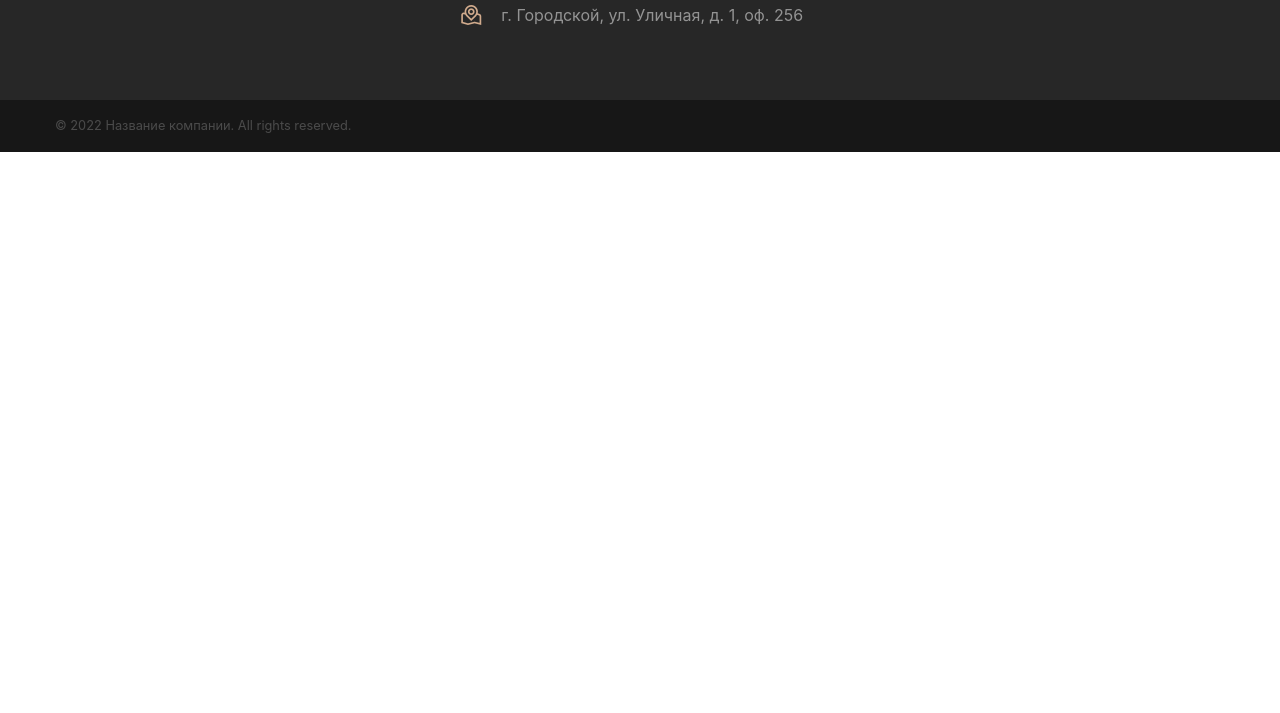
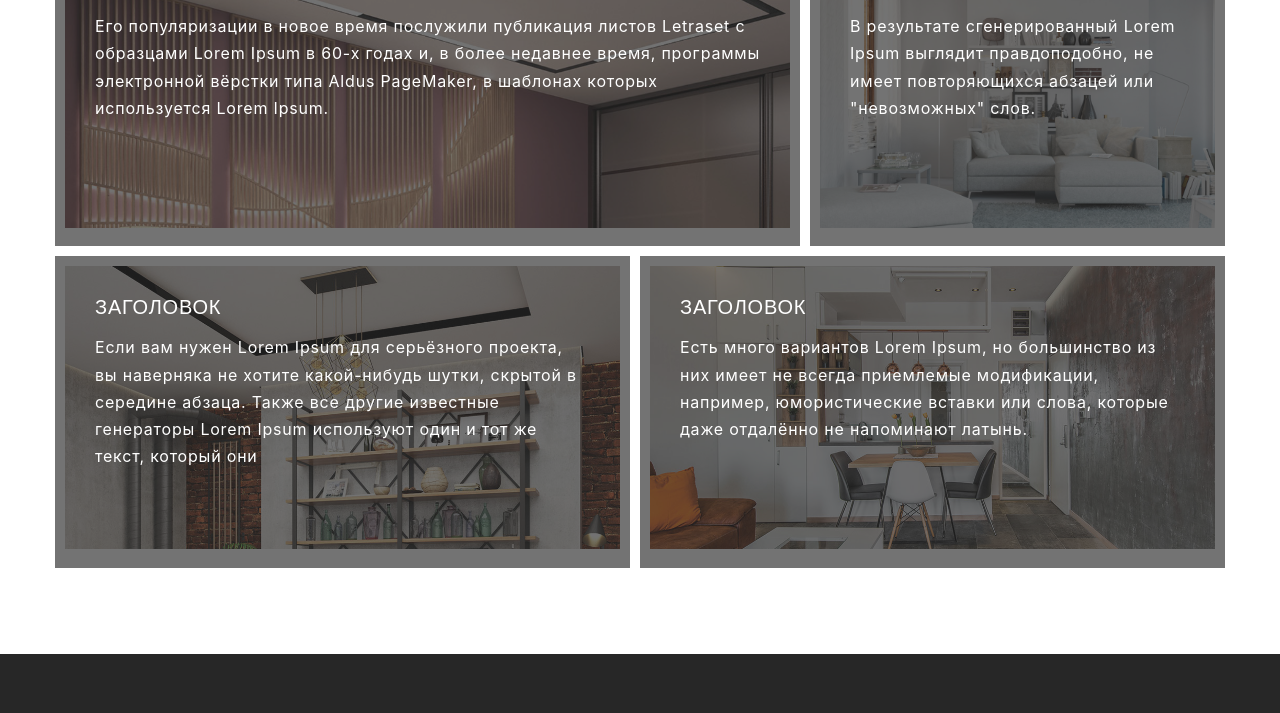
Before and after one commit to PetrovaNina/Skirting-Board, a website: page categories.html in a window 1280 px wide. Shown: the part 1104-1817 px from the top of the page. Before the commit the page ends 1256 px from the top, so only its background shows below. Drawn offline with nearby package versions, Linux system fonts and the light colour scheme; a web font is replaced by a local one.

Commit message:
feat: added grid layout template

```diff
--- a/categories.html
+++ b/categories.html
@@ -114,6 +114,59 @@
         </article>
       </div>
     </section>
+    <section class="section">
+      <div class="container categories-container">
+        <div class="section-title">
+          <h6 class="section-title-content">Почему выбирают этот товар</h6>
+        </div>
+        <div class="grid-block">
+          <article class="main-item grid-item grow-container">
+            <div class="scalable-image-wrap">
+              <img class="grow-image" src="images/categories/svetovyeresheniya.jpeg" alt="" width="370"
+                height="303" />
+            </div>
+            <div class="grid-description about-content">
+              <h5 class="grid-title">Заголовок</h5>
+              <p>Его популяризации в новое время послужили публикация листов Letraset с образцами Lorem Ipsum в 60-х
+                годах и, в более недавнее время, программы электронной вёрстки типа Aldus PageMaker, в шаблонах которых
+                используется Lorem Ipsum.</p>
+            </div>
+          </article>
+          <article class="second-item grid-item grow-container">
+            <div class="scalable-image-wrap">
+              <img class="grow-image" src="images/categories/skrytyykarniz2.jpeg" alt="" width="370" height="303" />
+            </div>
+            <div class="grid-description about-content">
+              <h5 class="grid-title">Заголовок</h5>
+              <p>В результате сгенерированный Lorem Ipsum выглядит правдоподобно, не имеет
+                повторяющихся абзацей или "невозможных" слов.</p>
+            </div>
+          </article>
+          <article class="twin grid-item grow-container">
+            <div class="scalable-image-wrap">
+              <img class="grow-image" src="images/categories/podium.jpeg" alt="" width="370" height="303" />
+            </div>
+            <div class="grid-description about-content">
+              <h5 class="grid-title">Заголовок</h5>
+              <p>Если вам нужен Lorem Ipsum для серьёзного проекта, вы наверняка не хотите какой-нибудь шутки, скрытой в
+                середине абзаца. Также все другие известные генераторы Lorem Ipsum используют один и тот же текст,
+                который они
+              </p>
+            </div>
+          </article>
+          <article class="twin grid-item grow-container">
+            <div class="scalable-image-wrap">
+              <img class="grow-image" src="images/categories/paryashiy2.jpeg" alt="" width="370" height="303" />
+            </div>
+            <div class="grid-description about-content">
+              <h5 class="grid-title">Заголовок</h5>
+              <p>Есть много вариантов Lorem Ipsum, но большинство из них имеет не всегда приемлемые модификации,
+                например, юмористические вставки или слова, которые даже отдалённо не напоминают латынь.</p>
+            </div>
+          </article>
+        </div>
+      </div>
+    </section>
   </main>
   <footer>
     <div class="container footer-container">
--- a/css/categories.css
+++ b/css/categories.css
@@ -35,6 +35,53 @@
 }
 
 
+
+.grid-block {
+  display: grid;
+  grid-template-columns: 1fr repeat(4, minmax(auto, 10em)) 1fr;
+  grid-template-rows: minmax(1em, auto) 1fr auto minmax(1em, auto);
+  gap: 10px;
+}
+
+.grid-item {
+  position: relative;
+}
+
+.main-item {
+  grid-column: 1/5;
+}
+
+.second-item {
+  grid-column: 5/8;
+}
+
+.twin {
+  grid-column: 1/4;
+  grid-row: 2/4;
+}
+
+.twin:last-of-type {
+  grid-column: 4/8;
+}
+
+.grid-description {
+  position: absolute;
+  top: 0;
+  right: 0;
+  bottom: 0;
+  left: 0;
+  padding: 40px;
+  text-align: start;
+  letter-spacing: 0.05em;
+  background-color: rgba(45, 44, 44, 0.664);
+  color: #ffffff;
+}
+
+.grid-title {
+  font-size: 20px;
+  color: #ffffff;
+}
+
 @media (min-width: 900px) {
   .categories-item__image-wrap {
     flex: 1 0 40%;
@@ -50,6 +97,14 @@
   .container.categories-container {
     padding: 0px 30px;
     max-width: 100%;
+  }
+
+  .main-item {
+    grid-column: 1/4;
+  }
+
+  .second-item {
+    grid-column: 4/8;
   }
 }
 
@@ -72,6 +127,19 @@
 
   .categories-item__link {
     width: 100%;
+  }
+
+  .grid-block {
+    grid-template-columns: 1fr;
+  }
+
+  .grid-item,
+  .twin:last-of-type {
+    grid-column: 1/2;
+  }
+
+  .twin {
+    grid-row: inherit;
   }
 }
 
--- a/css/style.css
+++ b/css/style.css
@@ -1100,10 +1100,7 @@ footer {
 	}
 }
 
-
-
-
-.shrink-image-wrap {
+.scalable-image-wrap {
 	width: 100%;
 	overflow: hidden;
 }
@@ -1118,3 +1115,15 @@ footer {
 .shrink-container:hover .shrink-image {
 	transform: scale(1);
 }
+
+.grow-image {
+	width: 100%;
+	object-fit: cover;
+	padding: 10px;
+	transform: scale(1);
+	transition: all .3s ease;
+}
+
+.grow-container:hover .grow-image {
+	transform: scale(1.1);
+}
```
Also changed, not shown: index.html (+14 -14 lines).
